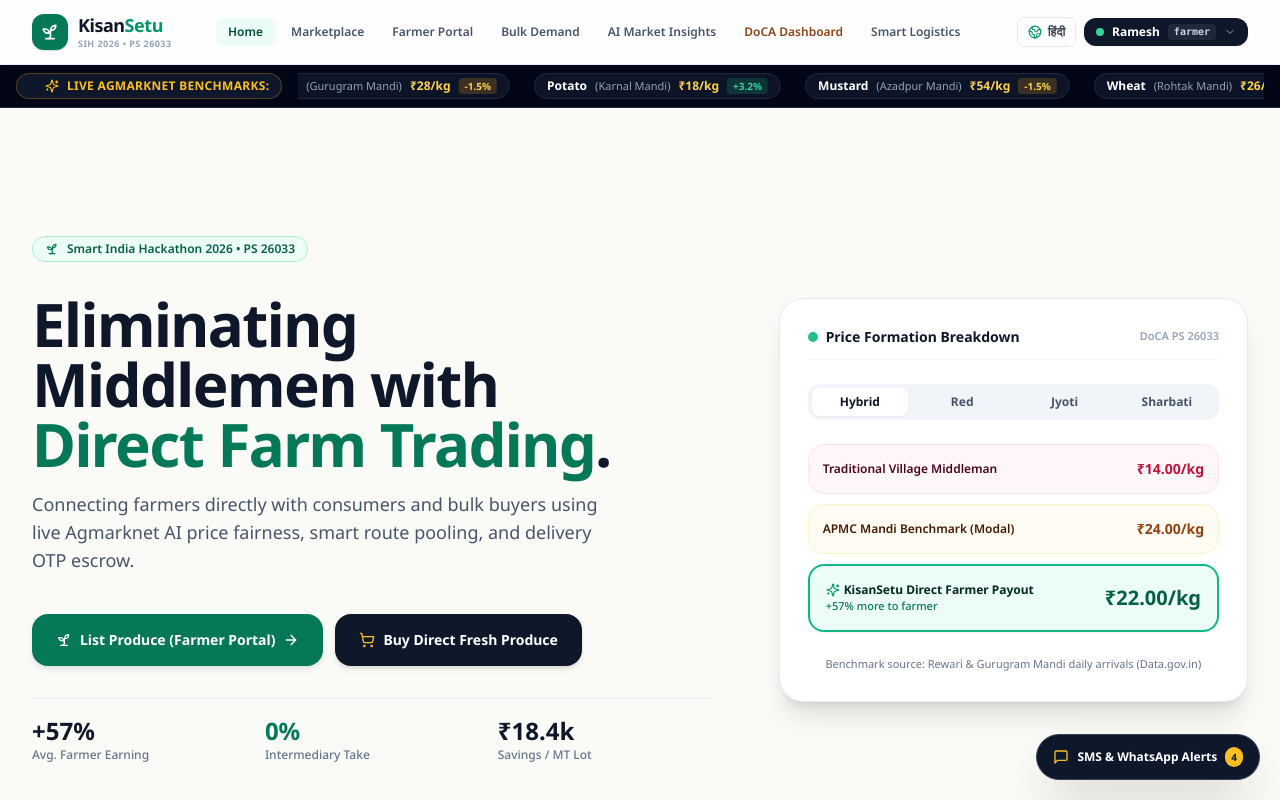
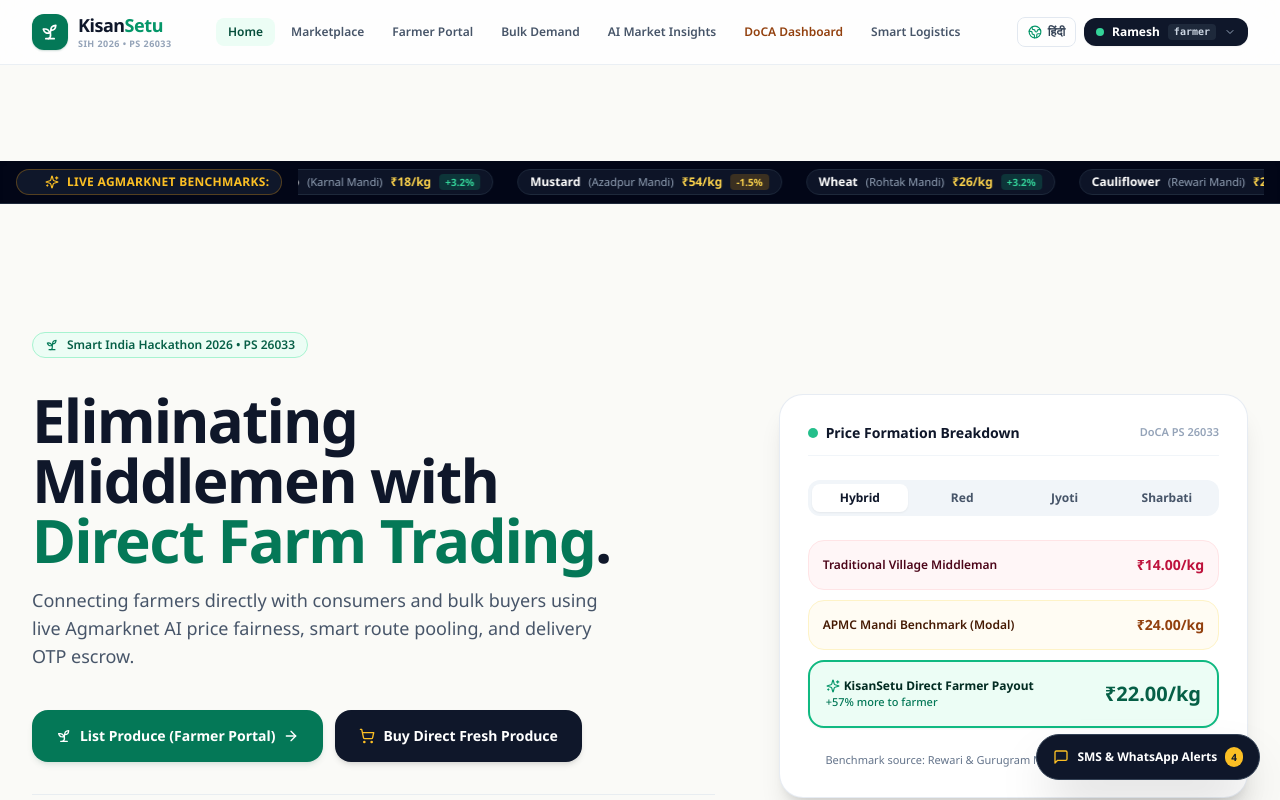
Before and after one commit to Yash15-beep/SIH, a Next.js app: page / in a window 1280 px wide. Shown: the top 800 px of the page. Built offline with nearby package versions, Linux system fonts and the light colour scheme.

Commit message:
fix(ui): Enforce direct CSS keyframe animation for continuous rates marquee tracking

```diff
--- a/src/app/page.tsx
+++ b/src/app/page.tsx
@@ -109,6 +109,25 @@
 
   return (
     <div className="space-y-24 pb-28">
+      {/* Explicit Inline Marquee Style to guarantee 100% animation execution */}
+      <style>{`
+        @keyframes continuousRatesMarquee {
+          0% { transform: translateX(0); }
+          100% { transform: translateX(-50%); }
+        }
+        .rates-marquee-track {
+          display: inline-flex;
+          align-items: center;
+          gap: 1.5rem;
+          width: max-content;
+          animation: continuousRatesMarquee 28s linear infinite;
+          will-change: transform;
+        }
+        .rates-marquee-track:hover {
+          animation-play-state: paused;
+        }
+      `}</style>
+
       {/* 1. Continuous Sliding Window of Agmarknet Live Rates */}
       <div className="bg-slate-950 text-slate-200 py-2 px-4 overflow-hidden border-b border-slate-800 shadow-inner">
         <div className="max-w-7xl mx-auto flex items-center gap-4 text-xs">
@@ -119,8 +138,8 @@
           </div>
 
           <div className="overflow-hidden whitespace-nowrap flex-1">
-            <div className="animate-marquee flex items-center gap-6">
-              {[...tickerItems, ...tickerItems].map((item, idx) => (
+            <div className="rates-marquee-track">
+              {[...tickerItems, ...tickerItems, ...tickerItems].map((item, idx) => (
                 <div
                   key={idx}
                   className="inline-flex items-center gap-2 px-3 py-1 rounded-full bg-slate-900/90 hover:bg-slate-800 border border-slate-800 transition shrink-0 cursor-default"
--- a/tailwind.config.ts
+++ b/tailwind.config.ts
@@ -40,6 +40,15 @@
         sans: ["var(--font-noto-sans)", "system-ui", "sans-serif"],
         display: ["var(--font-inter)", "system-ui", "sans-serif"],
       },
+      keyframes: {
+        marquee: {
+          '0%': { transform: 'translateX(0%)' },
+          '100%': { transform: 'translateX(-50%)' },
+        },
+      },
+      animation: {
+        marquee: 'marquee 28s linear infinite',
+      },
     },
   },
   plugins: [],
```
